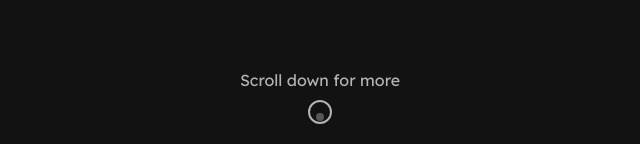
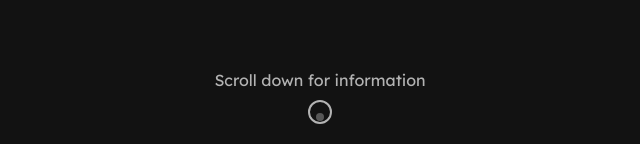
Before and after one commit to Dibedy/seedwave, a plain HTML site: page index.html in a window 1280 px wide. Shown: the part 656-800 px from the top of the page, 320-960 px from the left. Drawn offline with Linux system fonts and the light colour scheme.

Commit message:
Update index.html

```diff
--- a/index.html
+++ b/index.html
@@ -149,7 +149,7 @@
         <a href="current.html" class="button">Check Current Seedwave</a>
         <!-- Scroll Indicator -->
         <div class="scroll-indicator">
-            <p>Scroll down for more</p>
+            <p>Scroll down for information</p>
             <div class="scroll-icon"></div>
         </div>
     </div>
```
